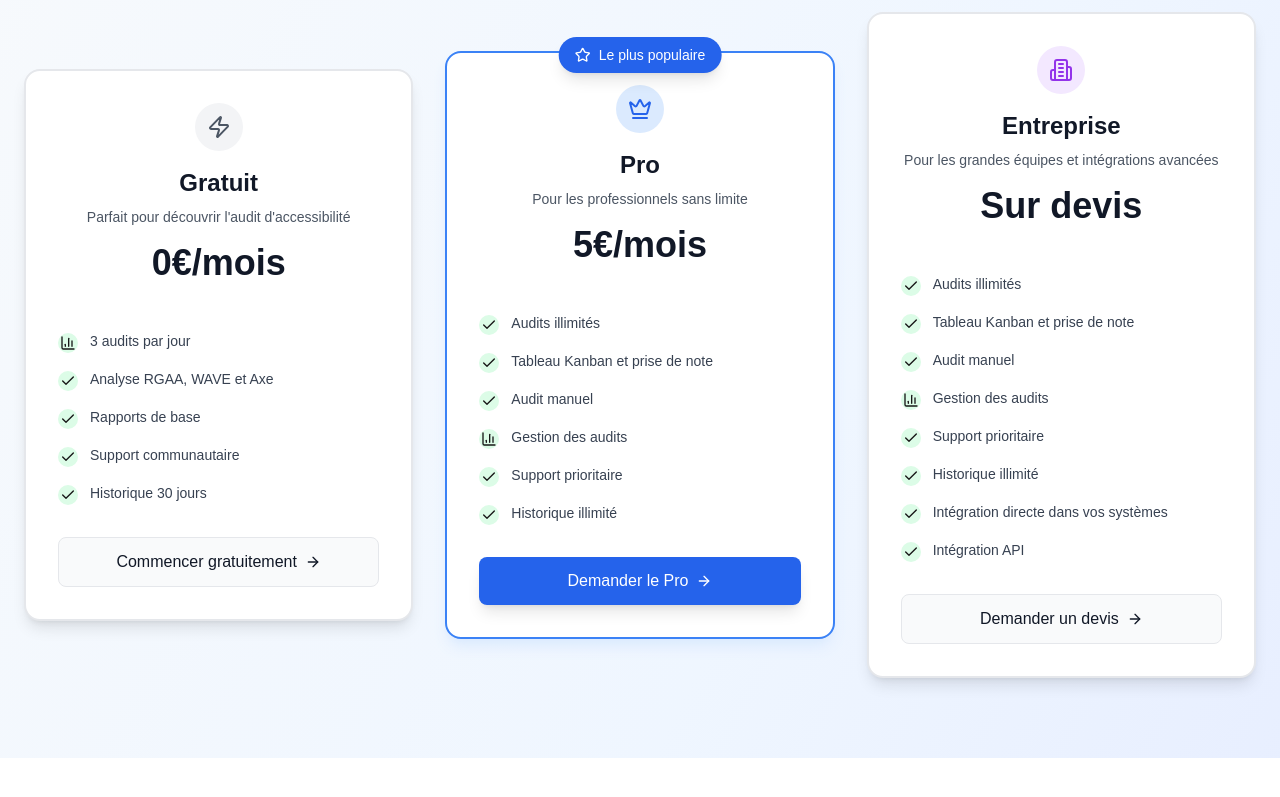
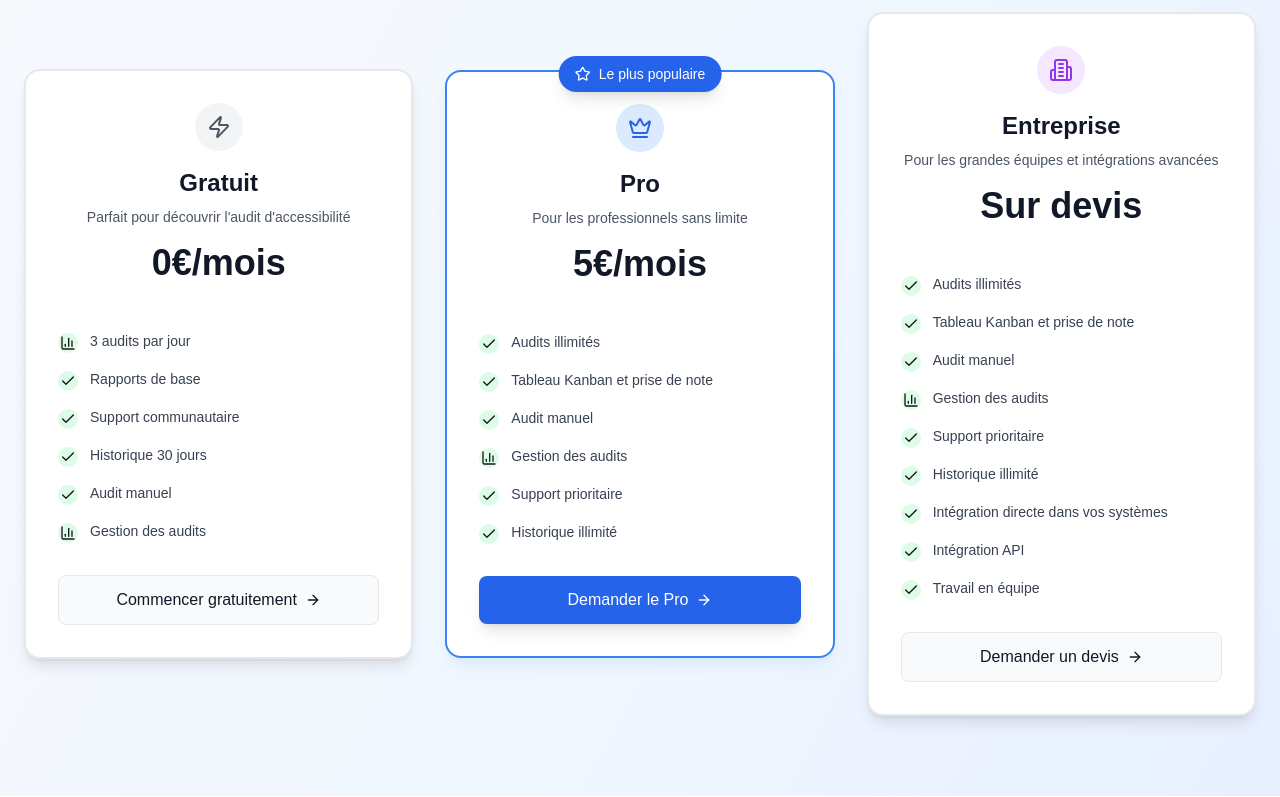
Before and after one commit to Beloic/rgaa-audit, a Next.js app: page /tarifs in a window 1280 px wide. Shown: the part 413-1210 px from the top of the page. Built offline with nearby package versions, Linux system fonts and the light colour scheme.

Commit message:
Mise à jour des features : plan gratuit (audit manuel, gestion des audits), plan entreprise (travail en équipe)

```diff
--- a/src/contexts/AuthContext.tsx
+++ b/src/contexts/AuthContext.tsx
@@ -151,10 +151,11 @@ const PRICING_PLANS: PricingPlan[] = [
     description: 'Parfait pour découvrir l\'audit d\'accessibilité',
     features: [
       '3 audits par jour',
-      'Analyse RGAA, WAVE et Axe',
       'Rapports de base',
       'Support communautaire',
-      'Historique 30 jours'
+      'Historique 30 jours',
+      'Audit manuel',
+      'Gestion des audits'
     ],
     limits: {
       auditsPerDay: 3,
@@ -209,7 +210,8 @@ const PRICING_PLANS: PricingPlan[] = [
       'Support prioritaire',
       'Historique illimité',
       'Intégration directe dans vos systèmes',
-      'Intégration API'
+      'Intégration API',
+      'Travail en équipe'
     ],
     limits: {
       auditsPerDay: 'unlimited',
```
